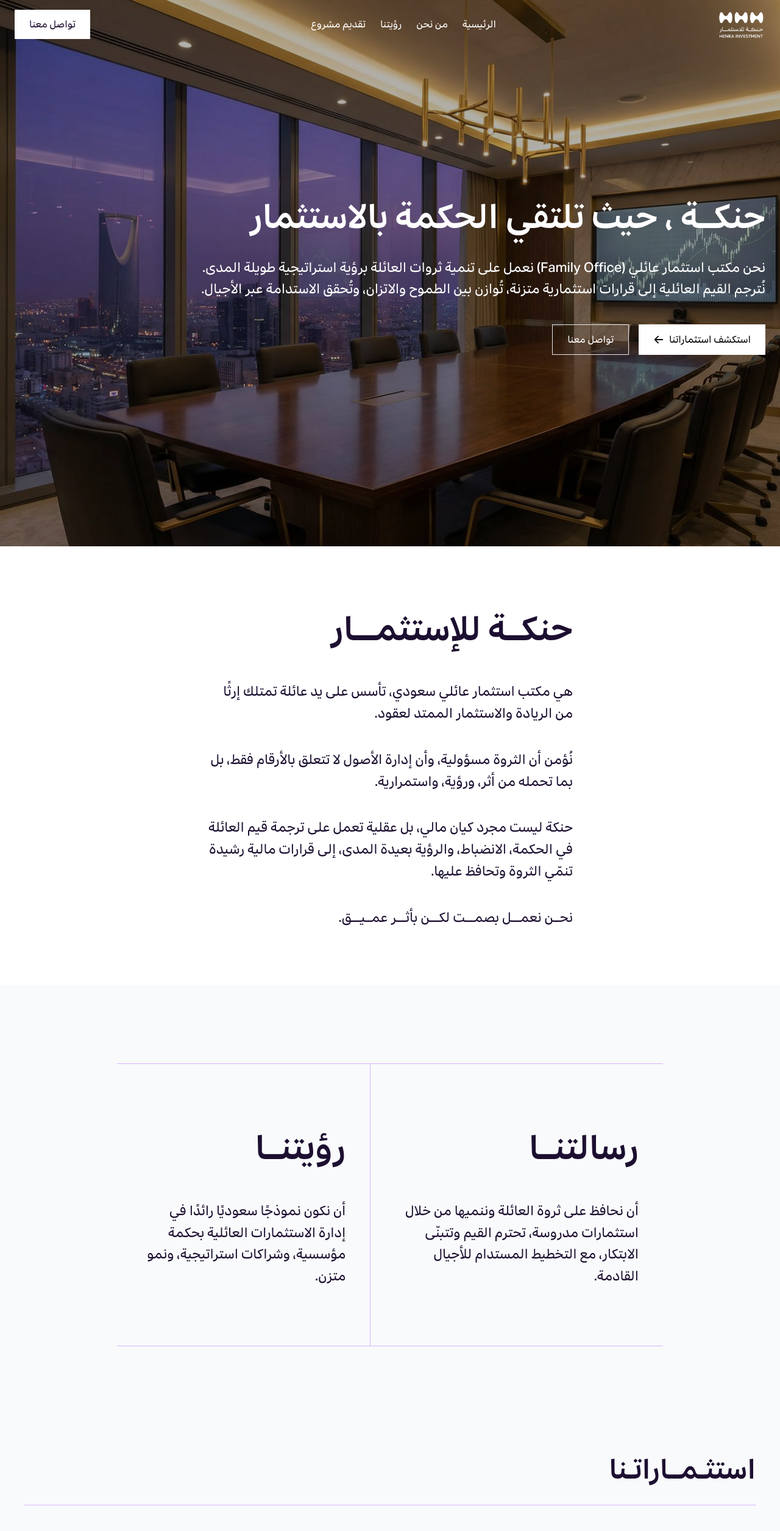
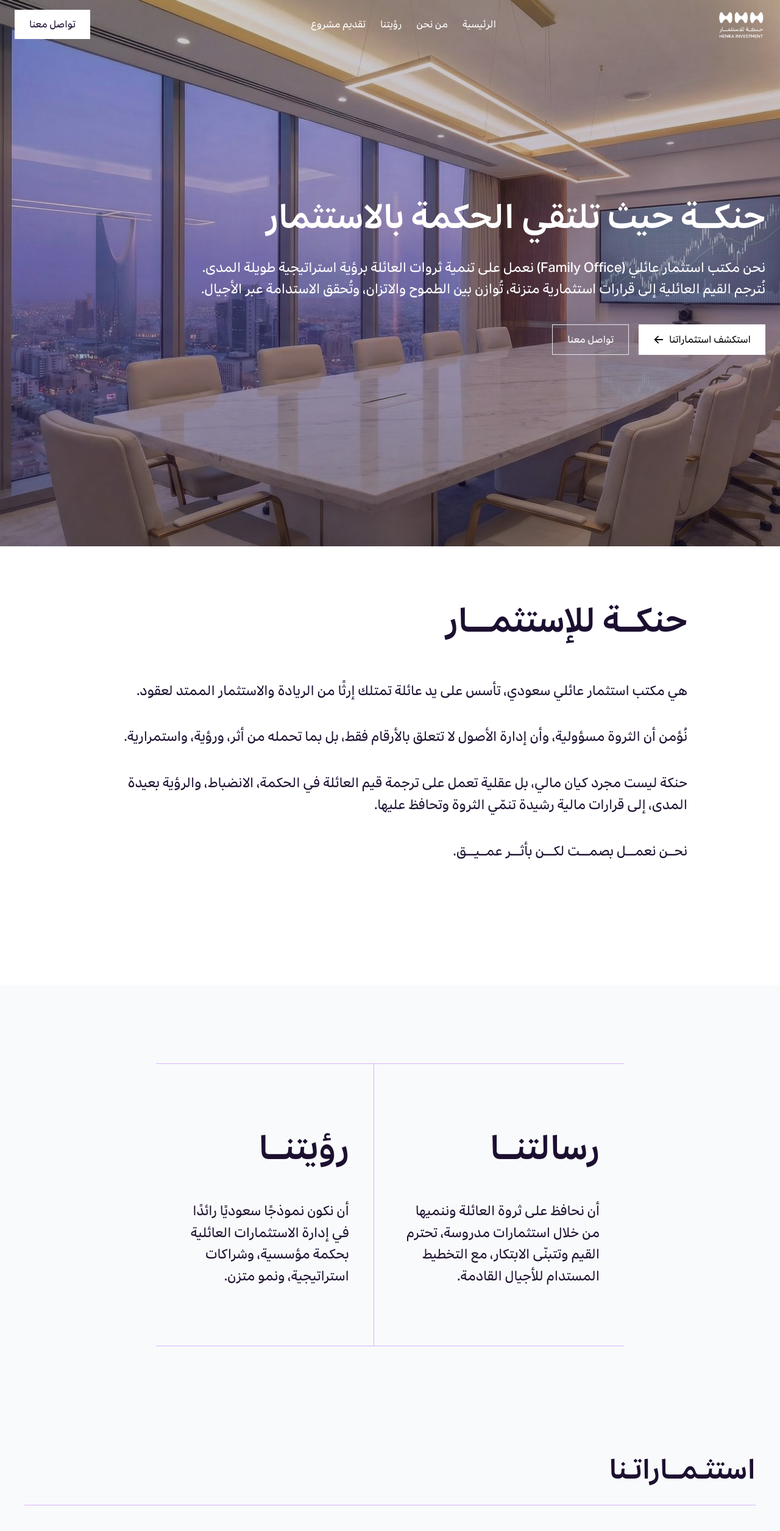
Before and after one commit to amineelakkermi/Henka1, a Next.js app: page / in a window 1280 px wide. Shown: the top 2511 px of the page at 61% size. Built offline with nearby package versions, Linux system fonts and the light colour scheme; a web font is replaced by a local one.

Commit message:
mise a jour

```diff
--- a/app/page.js
+++ b/app/page.js
@@ -17,12 +17,12 @@ export default function Home(){
     <div className="relative min-h-screen">
       {/* Background image qui couvre tout */}
       <Image
-        src='/images/cta.png'
+        src='/images/background.png'
         alt="background"
         className="absolute inset-0 w-full h-full object-cover -z-10"
         fill
       />
-      <div className="absolute inset-0 w-full h-full object-cover -z-10 bg-black opacity-30" />
+      <div className="absolute  inset-0 w-full h-full object-cover -z-10 bg-gradient-to-b from-purple-900/20 via-purple-800/30 to-purple-900/40" />
       {/* Navbar et Hero par-dessus le background */}
       <Navbar />
       <Hero />
--- a/components/About.jsx
+++ b/components/About.jsx
@@ -5,11 +5,11 @@ const About = () => {
   return (
     <section
       id="about"
-      className={`relative w-full min-h-[90vh] text-purple-900 flex flex-col justify-center py-8 lg:py-20 overflow-hidden
+      className={`relative w-full min-h-[90vh] text-purple-900 flex flex-col justify-start py-8 lg:py-20 overflow-hidden
        bg-white
       `}
     >
-      <div className="max-w-7xl mx-auto px-6  flex flex-col justify-center gap-5">
+      <div className="max-w-5xl mx-auto px-6  flex flex-col justify-start gap-5">
         <AboutAnimatedContent />
       </div>
     </section>
--- a/components/AboutAnimatedContent.jsx
+++ b/components/AboutAnimatedContent.jsx
@@ -68,23 +68,22 @@ const AboutAnimatedContent = () => {
   }, []);
 
   return (
-    <div ref={sectionRef} className="flex relative flex-col justify-start gap-5">
+    <div  className="flex relative flex-col justify-start items-start gap-8 ">
 
-      <div className="flex z-20 gap-2 lg:gap-8 items-center">
+      {/* Titre à gauche */}
+      <div className="flex z-20 gap-2 lg:gap-8 items-center lg:items-start">
         <h1
-          ref={titleRef}
           className={`${styles.title}`}
         >
           حنكــة للإستثمـــار
         </h1>
-
-
       </div>
 
+      {/* Paragraphes à droite */}
       <div className="w-full flex z-20 flex-col gap-4">
         {paragraphs.map((text, i) => (
           <div key={i} className="flex items-start gap-3">
-            <p className={`animated-paragraph ${styles.paragraph} text-right max-w-[600px]`}>
+            <p className={` ${styles.paragraph} text-[16px] lg:text-[18px] text-right`}>
               {text}
             </p>
           </div>
--- a/components/AnimatedHeroContent.jsx
+++ b/components/AnimatedHeroContent.jsx
@@ -75,7 +75,7 @@ const AnimatedHeroContent = () => {
 
       {/* Titre */}
       <h1 ref={titleRef} className={`${styles.title}`}>
-        حنكــة ، حيث تلتقي الحكمة بالاستثمار
+        حنكــة  حيث تلتقي الحكمة بالاستثمار
       </h1>
 
       {/* Paragraphe */}
--- a/components/Future.jsx
+++ b/components/Future.jsx
@@ -71,7 +71,7 @@ export default function Future() {
   return (
     <section
       className={`relative bg-gray-50
-      w-full  flex items-center justify-center py-16 lg:py-24`}
+      w-full hidden lg:flex items-center justify-center py-16 lg:py-24`}
     >
       <div className="relative w-full max-w-4xl flex flex-col gap-16">
         {/* Image */}
@@ -87,7 +87,6 @@ export default function Future() {
 
           {/* نص في منتصف الصورة */}
           <div
-            ref={centerTextRef}
             className="absolute inset-0 flex items-center justify-center text-center px-4"
           >
             <p className="text-white font-semibold text-[24px] md:text-[40px] leading-relaxed">
@@ -97,7 +96,7 @@ export default function Future() {
 
 
         </div>
-            {/* نص في أسفل الصورة */}
+
         <div
         className="w-full flex justify-center px-4"
         >
--- a/components/InvestmentAreas.jsx
+++ b/components/InvestmentAreas.jsx
@@ -114,10 +114,10 @@ const InvestmentAreas = () => {
       <div className="max-w-7xl mx-auto px-6 flex flex-col gap-16">
         {/* Titre & Introduction */}
         <div className="flex flex-col lg:flex-row justify-between lg:items-center gap-5 md:gap-8">
-          <h1 ref={titleRef} className={`${styles.title} text-center text-purple-900`}>
+          <h1  className={`${styles.title} text-center text-purple-900`}>
             مجــالــات الإسـثـمــار
           </h1>
-          <p className={`${styles.paragraph} text-purple-900 font-medium max-w-[100%] md:max-w-[450px]`}>
+          <p className={`${styles.paragraph} text-center  lg:text-right text-purple-900 font-medium max-w-[100%] md:max-w-[450px]`}>
             نعمل على تنويع محفظتنا ضمن مجالات نُتقنها، ونؤمن بأهميتها لمستقبل الاقتصاد
           </p>
         </div>
@@ -140,9 +140,10 @@ const InvestmentAreas = () => {
                 className="object-cover transition-transform duration-700 ease-out group-hover:scale-110"
               />
 
-              {/* Overlay pour les titres et description */}
-              <div className="absolute bottom-0 left-0 right-0 bg-gradient-to-t from-black/90 via-black/70 to-transparent p-6 transition-all duration-300
-              group-hover:from-black/95  text-right">
+              {/* Overlay indépendant pour l'effet */}
+              <div className="absolute bottom-0 left-0 right-0 h-2/3 transition-all duration-300 group-hover:h-full overflow-hidden">
+                <div className="absolute bottom-0 left-0 right-0 bg-gradient-to-t from-purple-900 via-purple-800/60 to-transparent transition-all duration-300
+                group-hover:from-purple-950 group-hover:via-purple-900/90 p-6 text-right">
                   {/* Name EN en haut (gris, petite taille) */}
                   <h4 className="text-gray-400 text-xs md:text-sm font-light text-right mb-1 transition-all duration-300 group-hover:text-gray-300">
                     {sector.nameEn}
@@ -160,6 +161,7 @@ const InvestmentAreas = () => {
                   </p>
                 </div>
               </div>
+            </div>
           ))}
         </div>
       </div>
--- a/components/Vision.jsx
+++ b/components/Vision.jsx
@@ -6,7 +6,7 @@ const Vision = () => {
 
   return (
     <section id="vision" className={`w-full snap-start relative  bg-gray-50 min-h-[90vh] text-purple-900 flex flex-col justify-center py-8 lg:py-12 overflow-hidden`}>
-      <div className="max-w-5xl mx-auto px-6 lg:px-16 flex flex-col md:flex-row justify-center gap-0">
+      <div className="max-w-4xl mx-auto px-6 lg:px-16 flex flex-col md:flex-row justify-center gap-0">
           {/* رسالتنا */}
       <div
         className={`group md:border-t border-b md:border-l border-purple-300 hover:bg-purple-50  duration-300  flex flex-col gap-5 py-24 px-10`}
@@ -19,7 +19,7 @@ const Vision = () => {
         </div>
 
        </div>
-        <p className={`${styles.paragraph} text-right  font-medium`}>
+        <p className={`${styles.paragraph} text-[16px] lg:text-[18px] text-right `}>
           أن نحافظ على ثروة العائلة وننميها من خلال استثمارات مدروسة، تحترم القيم وتتبنّى الابتكار، مع التخطيط المستدام للأجيال القادمة.
         </p>
       </div>
@@ -36,7 +36,7 @@ const Vision = () => {
         </div>
 
        </div>
-        <p className={`${styles.paragraph} text-right text-purple-900 font-medium`}>
+        <p className={`${styles.paragraph} text-[16px] lg:text-[18px] text-right text-purple-900`}>
           أن نكون نموذجًا سعوديًا رائدًا في إدارة الاستثمارات العائلية بحكمة مؤسسية، وشراكات استراتيجية، ونمو متزن.
         </p>
       </div>
```
Also changed, not shown: public/images/background.png. Lines whose indentation alone changed are shown as unchanged.
